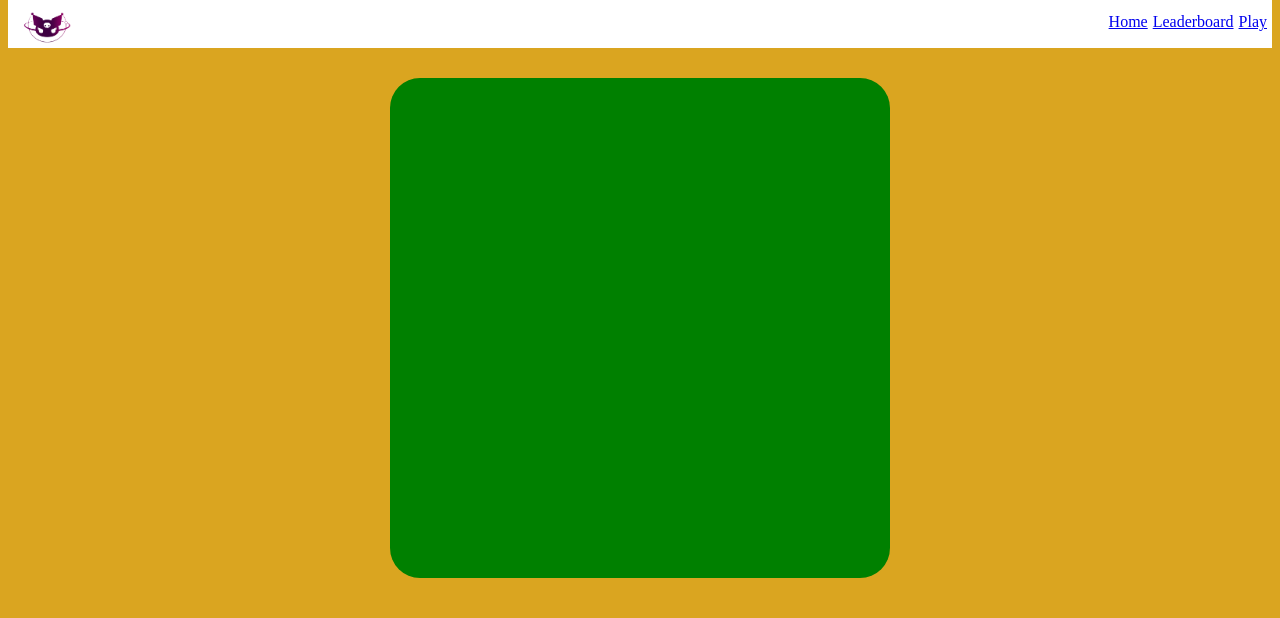
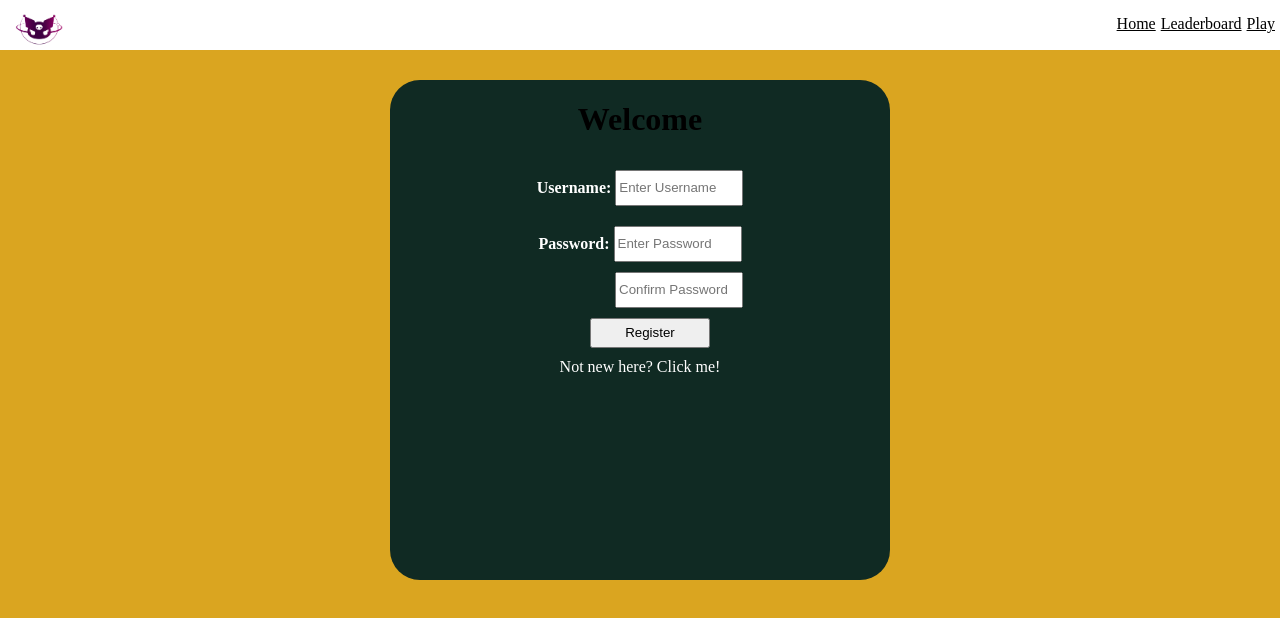
Before and after one commit to randomlysado/Game-Website, a plain HTML site: page index.html in a window 1280 px wide. Drawn offline with Linux system fonts and the light colour scheme.

Commit message:
Moving Work to laptop

```diff
--- a/CSS/style.css
+++ b/CSS/style.css
@@ -1,12 +1,12 @@
 body{
     background-color: goldenrod;
-
+    margin: 0px;
 }
 #Nav-Bar{
     background-color: white;
     display:flex;
-    margin-top: -10px;
-    min-height: 50px;
+    position: sticky;/* Keeps Navbar at the top of the screen without modifying other elements */
+    top: 0px;
     width: auto;
 }
 .Logo{
@@ -17,19 +17,17 @@ body{
     margin-top: 15px;
     width:100%;
 }
-#Home-bttn{
-    float: right;
-    max-width: auto;
-    max-height: 40px;
-    margin-right: 5px;
+a:link{
+    color: black;
+    font-style: normal;
 }
-#Leaderboard-bttn{
-    float: right;
-    max-width: auto;
-    max-height: 40px;
-    margin-right: 5px;
+a:visited{
+    color: black;
 }
-#Play-bttn{
+a:hover{
+    color:purple;
+}
+#navbttn{
      float: right;
     max-width: auto;
     max-height: 40px;
@@ -101,6 +99,7 @@ td,th{
     display: flex;
     background-color: purple;
     justify-content: center;
+    visibility: hidden;
 }
 .ControlHints{
     width: 350px;
@@ -129,3 +128,73 @@ td,th{
     font-size: 30px;
     font-weight: bold;
 }
+
+
+
+.SignupBox{
+    background-color: rgb(16, 42, 35);
+    border-radius: 30px;
+    margin: 30px;
+    min-height: 500px;
+    min-width: 500px;
+    max-width: 1000px;
+    justify-self: center;
+    display: flex;
+    flex-direction: column;
+    text-align: center;
+
+}
+
+.userinfo{
+    display: flex;
+    flex-direction: column;
+
+
+}
+.userlabel{
+  color: white;
+  font-weight: bold;
+  margin: 10px;
+
+}
+#username{
+    width: 120px;
+    height: 30px;
+}
+#password{
+
+    width: 120px;
+    height: 30px;
+}
+#confirmpass{
+    width: 120px;
+    height: 30px;
+    margin-left: 225px;
+
+
+}
+#submitbttn{
+    margin-left: 200px;
+    margin-top: 10px;
+    width: 120px;
+    height: 30px;
+
+}
+
+label{
+    color: white;
+}
+
+#modeSwitch{
+    margin-top: 10px;
+    color: white;
+}
+
+#errormsg{
+    margin-top: 30px;
+    font-size: larger;
+    font-weight: bold;
+    visibility: hidden;
+    color: red;
+
+}
--- /dev/null
+++ b/JavaScript/home.js
@@ -0,0 +1,79 @@
+const __modeSwitchButton = document.getElementById('modeSwitch');
+let loginBool = false;
+
+const __usernameField = document.getElementById('username');
+const __passwordField = document.getElementById('password');
+const __confirmField = document.getElementById('confirmpass');
+
+
+const __errorMsg = document.getElementById('errormsg');
+const __submitbttn = document.getElementById('submitbttn');
+
+
+SignUpMode();
+__modeSwitchButton.addEventListener('click', () => {
+switch(loginBool){
+
+    case false:
+        LoginMode();
+        break;
+        case true:
+            SignUpMode();
+            break;
+
+}
+})
+
+__submitbttn.addEventListener('click', Register())
+
+
+function LoginMode(){
+
+ __submitbttn.innerText = "Login";
+__confirmField.style.visibility = 'hidden';
+__modeSwitchButton.innerText = "New here? Click me!";
+__submitbttn.onclick = Login;
+
+loginBool = true;
+
+}
+function SignUpMode(){
+ __submitbttn.innerText = "Register";
+__confirmField.style.visibility = 'visible';
+__modeSwitchButton.innerText = "Not new here? Click me!";
+__submitbttn.onclick = Register;
+loginBool = false;
+}
+
+function Register(){
+let pass = __passwordField.value;
+let confirm = __confirmField.value;
+
+if(pass == confirm){
+  UserFail("Confirm Failed");
+    return;
+}
+
+
+
+
+
+
+
+}
+function Login(){
+
+}
+
+function UserFail(error){
+
+    switch(error){
+        case "Confirm Failed":
+        __errorMsg.innerText = "Failed";
+
+            break;
+
+    }
+
+
+}
--- a/JavaScript/input.js
+++ b/JavaScript/input.js
@@ -38,7 +38,7 @@ class Player{
   console.log(keys);
            }
        if(keys.get('KeyF')){
-       this.OpenMenu();
+       this.OpenControls();
         }
     }
  draw(){
--- a/JavaScript/main.js
+++ b/JavaScript/main.js
@@ -1,6 +1,4 @@
-window.addEventListener('resize', () => {
-    gameCanvas.clientWidth = window.innerWidth;
-    gameCanvas.clientHeight = window.innerHeight;
-    navBar.clientWidth =window.innerWidth;
-    console.log("Called");
-})
+const navBar = document.getElementById('Nav-Bar');
+const leaderBoardBttn = document.getElementById('Leaderboard-bttn');
+const homeBttn = document.getElementById('Home-bttn');
+const playBttn = document.getElementById('Play-bttn');
--- a/JavaScript/ref.js
+++ /dev/null
@@ -1,12 +0,0 @@
-const gameCanvas = document.getElementById('game-canvas');
-
-const controlHintBox = document.getElementById('controlHintBox');
-const closeHintBox = document.getElementById('closeHintBox');
-
-const ctx = gameCanvas.getContext('2d');
-
-
-const navBar = document.getElementById('Nav-Bar');
-const leaderBoardBttn = document.getElementById('Leaderboard-bttn');
-const homeBttn = document.getElementById('Home-bttn');
-const playBttn = document.getElementById('Play-bttn');
--- a/index.html
+++ b/index.html
@@ -10,14 +10,32 @@
     <div id="Nav-Bar">
         <img class="Logo" src="images/Kurami.png">
         <div class="Nav-bttns">
-        <a id="Play-bttn" href="HTML/game.html">Play</a>
-        <a id="Leaderboard-bttn" href="HTML/leaderboard.html"> Leaderboard</a>
-        <a  id="Home-bttn" href="index.html">Home</a>
+            <a id="navbttn" href="HTML/game.html">Play</a>
+            <a id="navbttn" href="HTML/leaderboard.html"> Leaderboard</a>
+            <a  id="navbttn" href="index.html">Home</a>
+        </div>
     </div>
+    <div class="SignupBox">
+        <h1>Welcome</h1>
+        <div class="userinfo">
+                <label for="username" class="userlabel">
+                     Username:
+                    <input id="username"  type="text" spellcheck="false" placeholder="Enter Username">
+                </label>
+                <label for="password"  class="userlabel">
+                    Password:
+                    <input id="password"  type="password" spellcheck="false" placeholder="Enter Password" autocomplete="new-password">
+                </label>
+                    <input id="confirmpass"  type="password" spellcheck="false" placeholder="Confirm Password">
+
+                <button id="submitbttn">Register</button>
+            </div>
+         <a id="modeSwitch">Not new here? Click me!</a>
+
+         <label id="errormsg">nothing</label>
+
     </div>
-        <div class="Game">
-        </div>
         <script src="/JavaScript/main.js"></script>
-        <script src="/JavaScript/ref.js"></script>
+        <script src="/JavaScript/home.js"></script>
 </body>
 </html>
```
Also changed, not shown: HTML/game.html (+3 -4 lines), HTML/leaderboard.html (+4 -4 lines), JavaScript/game.js (+9 -1 lines).
